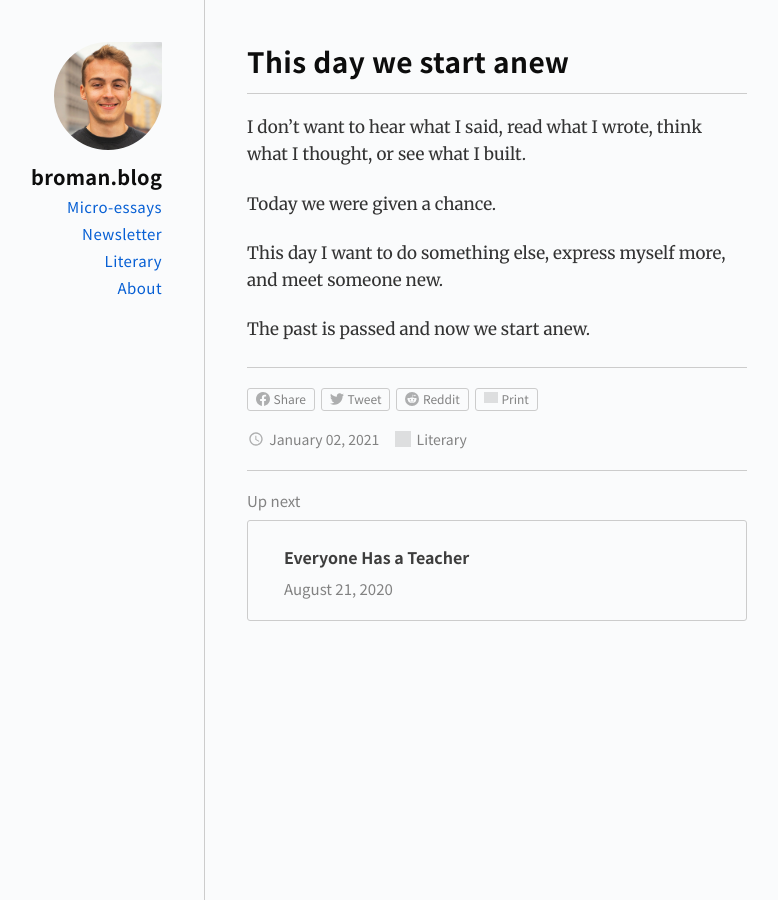
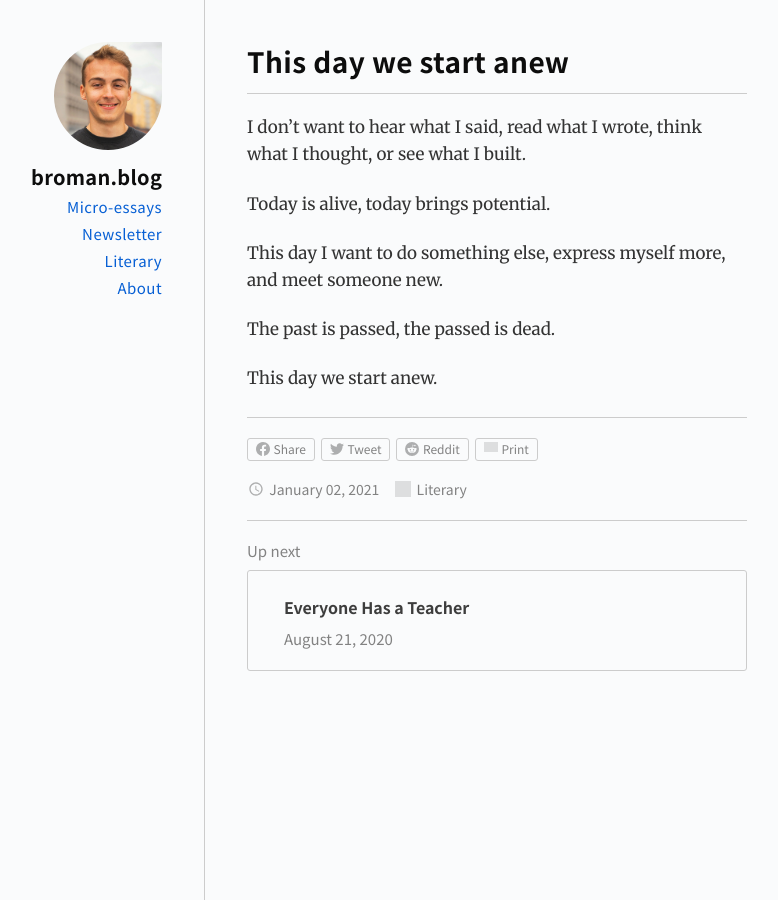
Before and after one commit to gdbroman/broman.blog, a Jekyll site: the page built from _posts/2020/2021-01-02-this-day-we-start-anew.md, in a window 1280 px wide. Shown: the whole page, without its empty margins (251-1029 px from the left). Built offline with Jekyll 4.4.1, drawn with Linux system fonts in a browser that asks for light colours; grey boxes are pictures that could not be loaded.

Commit message:
revision

```diff
--- a/_posts/2020/2021-01-02-this-day-we-start-anew.md
+++ b/_posts/2020/2021-01-02-this-day-we-start-anew.md
@@ -6,8 +6,10 @@ category: literary
 
 I don't want to hear what I said, read what I wrote, think what I thought, or see what I built.
 
-Today we were given a chance.
+Today is alive, today brings potential.
 
 This day I want to do something else, express myself more, and meet someone new.
 
-The past is passed and now we start anew.
+The past is passed, the passed is dead.
+
+This day we start anew.
```
